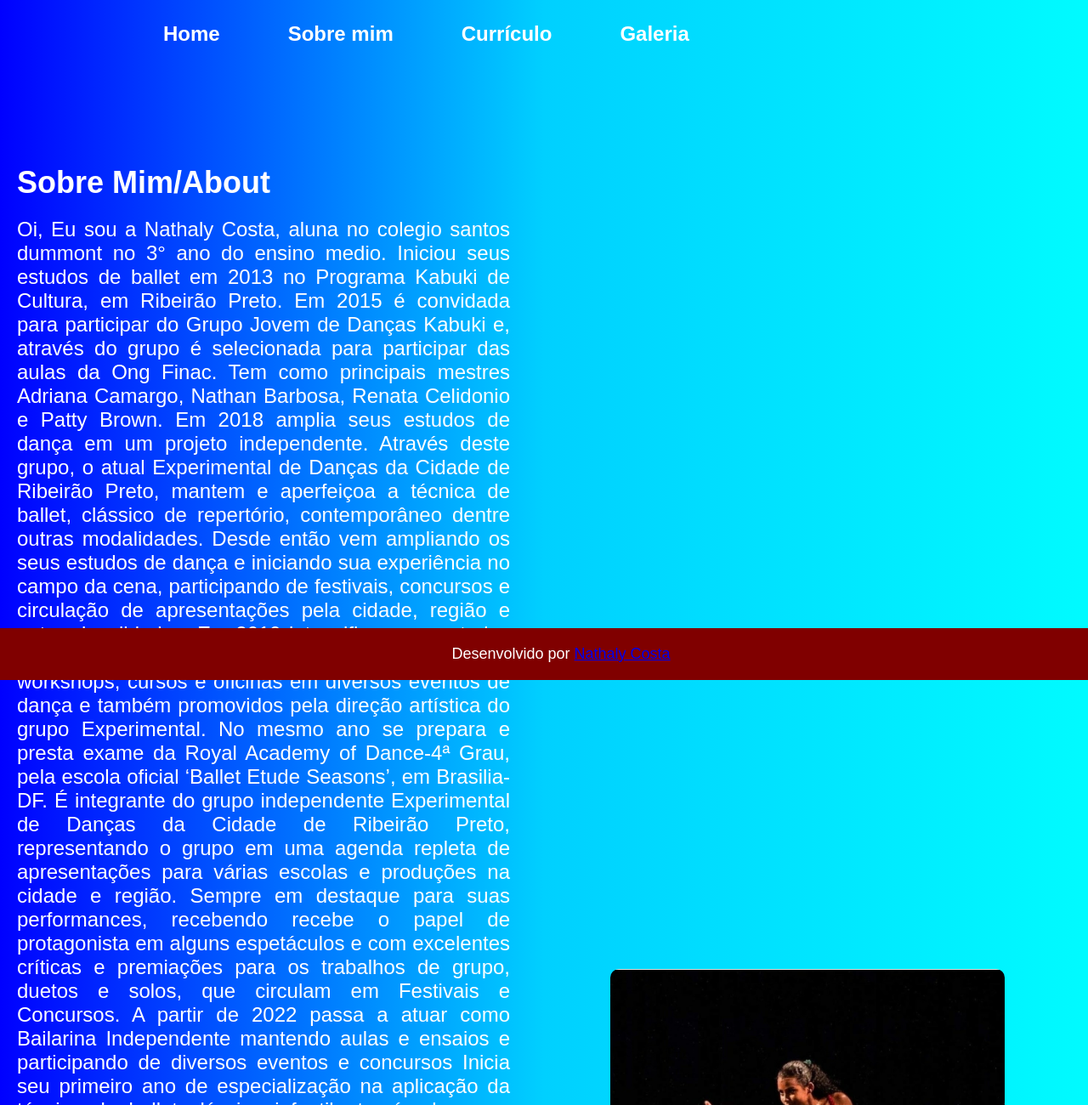
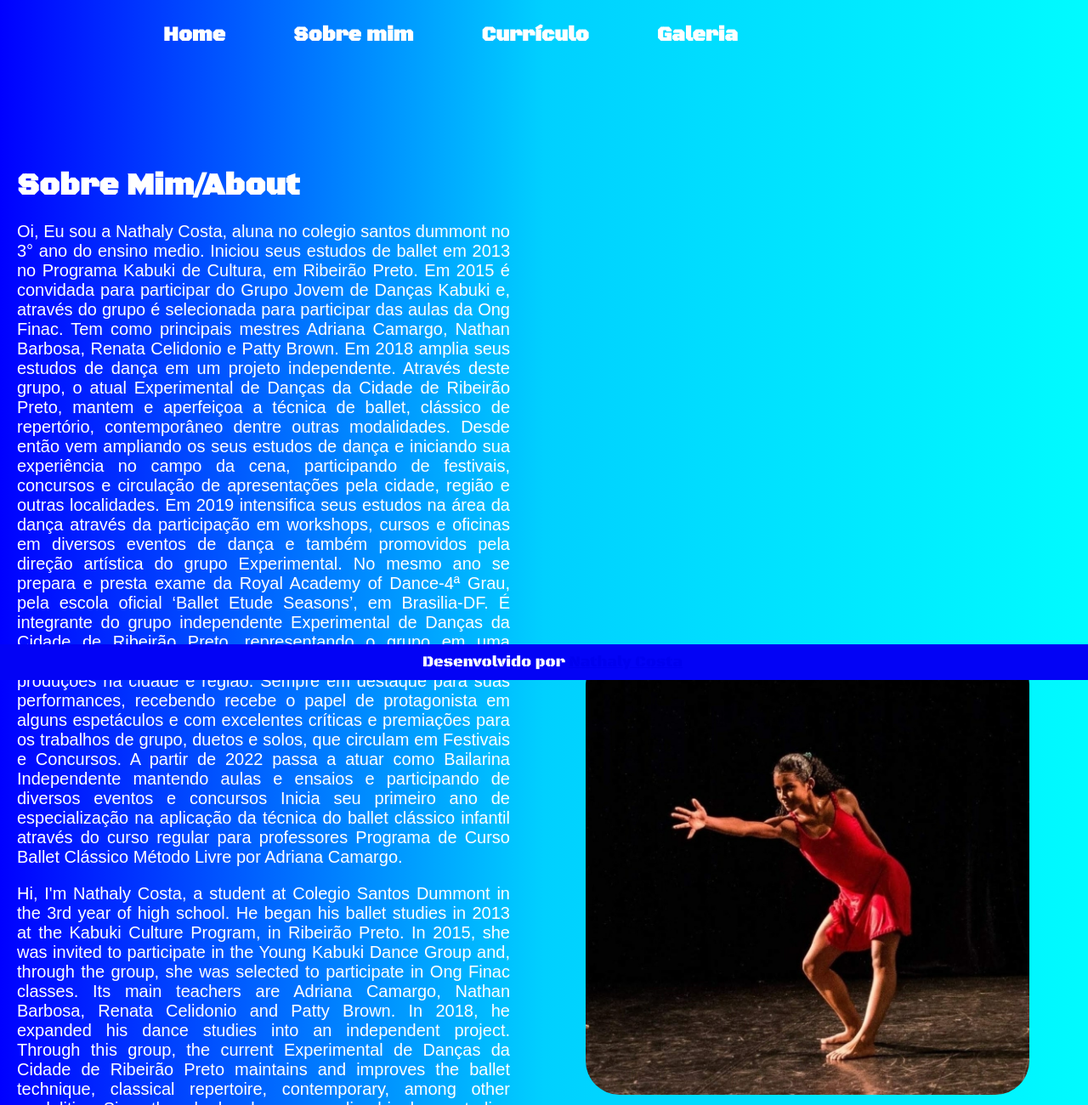
Before and after one commit to Nathaly-Reis/N, a plain HTML site: page sobremim.html in a window 1280 px wide. Shown: the top 1300 px of the page at 85% size. Drawn offline with Linux system fonts and the light colour scheme; files whose address does not match are found by name; a web font is replaced by a local one.

Commit message:
Add files via upload

```diff
--- a/style/galeria.css
+++ b/style/galeria.css
@@ -30,7 +30,7 @@ body {
 }
 
 .cabecalho-menu-links{
-    font-family: 'Montserrat', sans-serif;
+    font-family: 'Black Ops One', cursive;
     font-size: 24px;
     font-weight: 600;
     color: white;
@@ -48,10 +48,10 @@ body {
 /* Estilização do título da galeria */
 .titulogaleria {
     /* Define o tamanho da fonte como 36px */
-    font-size: 36px;
+    font-size: 30px;
 
     /* Define a família de fontes como 'Krona One' com fallback para sans-serif */
-    font-family: 'Krona One', sans-serif;
+    font-family: 'Black Ops One', cursive;
 
     /* Alinha o texto justificado */
     text-align: center;
@@ -124,7 +124,7 @@ body {
 /* Estilização das imagens dentro dos itens */
 .itemimg {
     max-width: 100%;
-    max-height: 200px; /* Defina a altura máxima desejada */
+    max-height: 100px; /* Defina a altura máxima desejada */
     width: auto;
     height: auto;
     object-fit: cover; /* Garante que a imagem preencha o contêiner sem distorção */
--- a/style/sobremim.css
+++ b/style/sobremim.css
@@ -3,6 +3,8 @@
 @import url('https://fonts.googleapis.com/css2?family=Playfair+Display:wght@500&display=swap');
 
 @import url('https://fonts.googleapis.com/css2?family=Bebas+Neue&display=swap');
+
+@import url('https://fonts.googleapis.com/css2?family=Mooli&display=swap');
 
 * {
     margin: 0;
@@ -31,7 +33,7 @@ body {
 
 
 .cabecalho-menu-links{
-    font-family: 'Montserrat', sans-serif;
+    font-family: 'Black Ops One', cursive;
     font-size: 24px;
     font-weight: 600;
     color: white;
@@ -56,14 +58,14 @@ body {
 
 .titulo{
     font-size: 36px;
-    font-family: 'Krona One', sans-serif;
+    font-family: 'Black Ops One', cursive;
     text-align: justify;
     margin-bottom: 20px;
 }
 
 .paragrafo{
-    font-size: 24px;
-    font-family: 'Montserrat', sans-serif;
+    font-size: 20px;
+    font-family: 'Mooli', sans-serif;
     text-align: justify;
     margin-bottom: 20px;
 }
@@ -82,9 +84,9 @@ body {
 }
 
 .imagem-ballet-Finac{
-    max-width: 80%;
+    max-width: 90%;
     height: auto;
-    border-radius: 10px;
+    border-radius: 40px;
     transition: transform 0.3s ease-in-out;
 }
 
@@ -98,17 +100,17 @@ body {
     left: 0;
     width: 100%;
     color: white;
-    background-color: #800000;
+    background-color: #0303f5;
     display: flex;
     align-items: center;
     justify-content: center;
     text-align: center;
-    font-family: 'Krona One', sans-serif;
+    font-family: 'Black Ops One', cursive;
     font-size: 18px;
     font-weight: 400;
-    padding: 20px;
+    padding: 10px;
 }
 
 .rodape a:hover {
-    color: #FFA500;
+    color: #00f2ff;
 }
```
